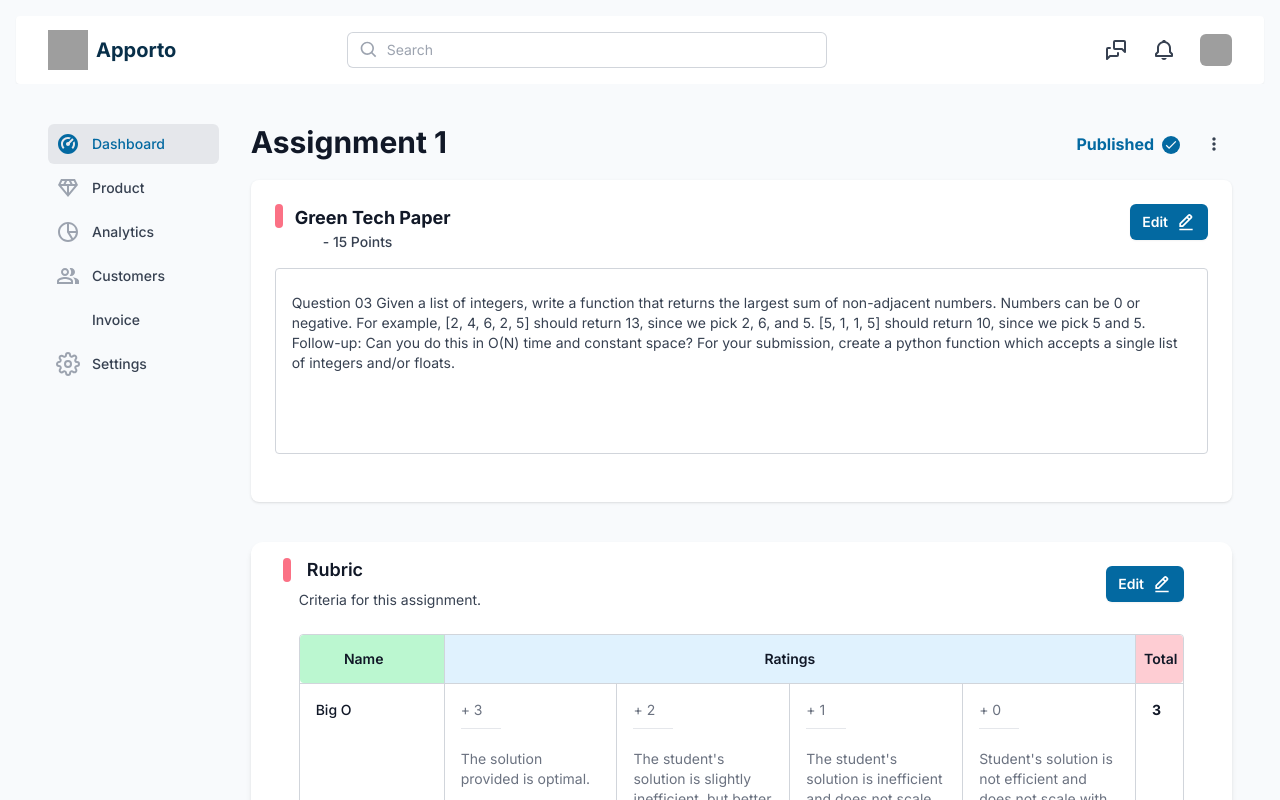
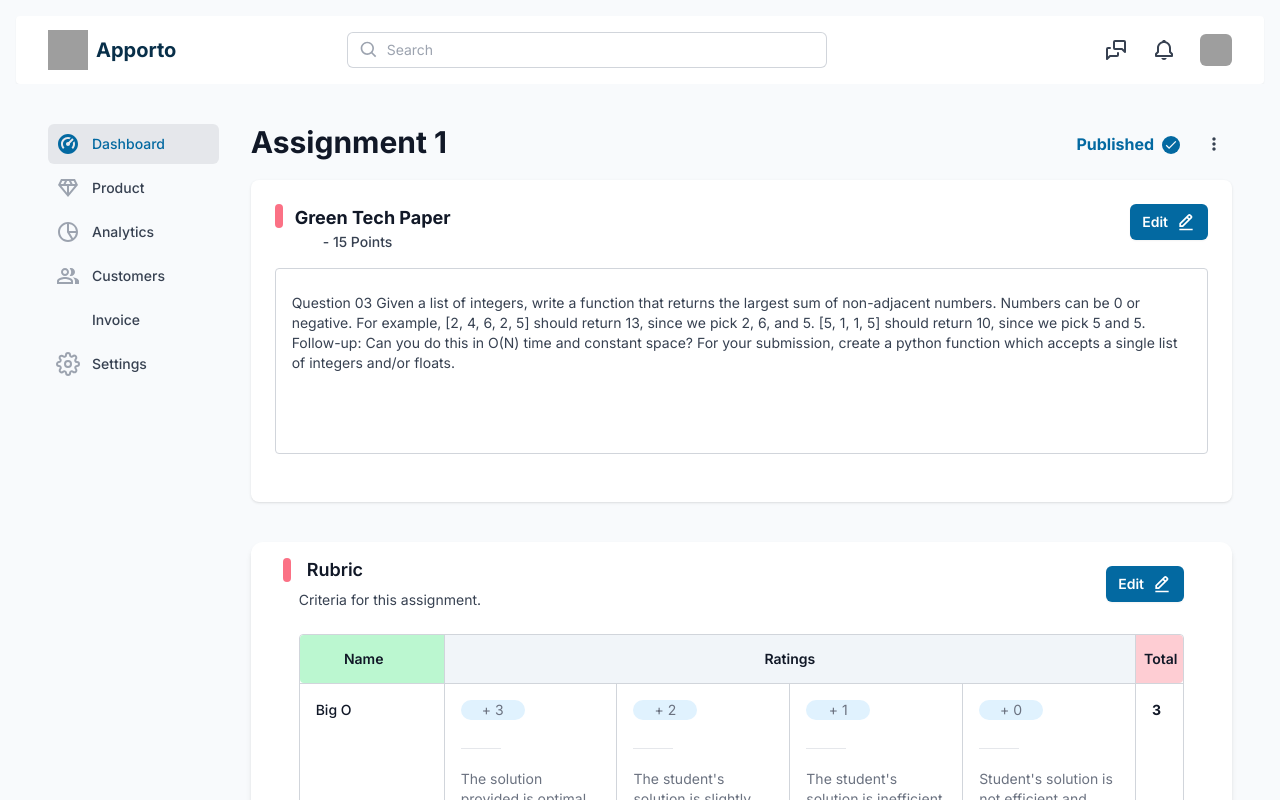
Before and after one commit to bdgcypher/autograder-frontend, a Next.js app: page / in a window 1280 px wide. Shown: the top 800 px of the page. Built offline with nearby package versions, Linux system fonts and the light colour scheme; grey boxes are pictures that could not be loaded; some icons are missing.

Commit message:
Rubric styling and fixing ViewSubmissions props

```diff
--- a/components/Dashboard/Assignment/Rubric.jsx
+++ b/components/Dashboard/Assignment/Rubric.jsx
@@ -51,7 +51,7 @@ export default function Rubric({ rubricArray }) {
                           <th
                             scope="colgroup"
                             colSpan={rubricArray.length - 2}
-                            className="grow px-4 py-3.5  text-sm font-semibold bg-sky-100 text-gray-900"
+                            className="grow px-4 py-3.5  text-sm font-semibold bg-slate-100 text-gray-900"
                           >
                             Ratings
                           </th>
@@ -81,7 +81,9 @@ export default function Rubric({ rubricArray }) {
                                     key={crypto.randomUUID}
                                     className="w-full p-4 text-sm text-gray-500"
                                   >
-                                    + {level.score}
+                                    <div className="bg-sky-100 rounded-full w-16 text-center">
+                                      + {level.score}
+                                    </div>
                                     <br />
                                     <hr className="mt-2 text-gray-700 w-10" />
                                     <br />
--- a/components/Dashboard/Assignment/ViewSubmission.jsx
+++ b/components/Dashboard/Assignment/ViewSubmission.jsx
@@ -1,13 +1,11 @@
 /* eslint-disable @next/next/no-img-element */
 import React, { useState, useEffect, Fragment } from "react";
 import { Light as SyntaxHighlighter } from "react-syntax-highlighter";
-import { docco } from 'react-syntax-highlighter/dist/cjs/styles/hljs';
+import { docco } from "react-syntax-highlighter/dist/cjs/styles/hljs";
 import { Dialog, Transition } from "@headlessui/react";
 import { IoMdClose } from "react-icons/io";
 
 export default function ViewSubmission({ open, setOpen, person, submission }) {
-
-
   return (
     <div>
       <Transition.Root show={open} as={Fragment}>
@@ -37,7 +35,15 @@ export default function ViewSubmission({ open, setOpen, person, submission }) {
               >
                 <Dialog.Panel className="relative w-screen lg:w-3/4 my-0 md:my-10 bg-white rounded-md text-left shadow-xl transform transition-all">
                   <div className="relative min-h-screen py-14 mx-auto rounded-md bg-white">
-                    <div>
+                    <div className="flex flex-row">
+                      <div className="absolute top-6 left-10">
+                        <div className="flex flex-row">
+                          <div className="h-6 w-2 -ml-4 mr-4 bg-rose-400 rounded" />
+                          <h1 className="mb-8 text-lg font-semibold leading-6 text-gray-900">
+                            Assignment 1 - {person.name}
+                          </h1>
+                        </div>
+                      </div>
                       <IoMdClose
                         onClick={() => setOpen(false)}
                         className="absolute top-6 right-6 text-3xl text-rose-400 cursor-pointer"
@@ -50,12 +56,6 @@ export default function ViewSubmission({ open, setOpen, person, submission }) {
                           <div className="px-4 py-10 sm:px-6 lg:px-8 lg:py-6">
                             {/* Main area */}
 
-                            <div className="flex flex-row">
-                              <div className="h-6 w-2 -ml-4 mr-4 bg-rose-400 rounded" />
-                              <h1 className="mb-8 text-lg font-semibold leading-6 text-gray-900">
-                                Assignment 1 - {person}
-                              </h1>
-                            </div>
                             <SyntaxHighlighter
                               language="python"
                               style={docco}
```
